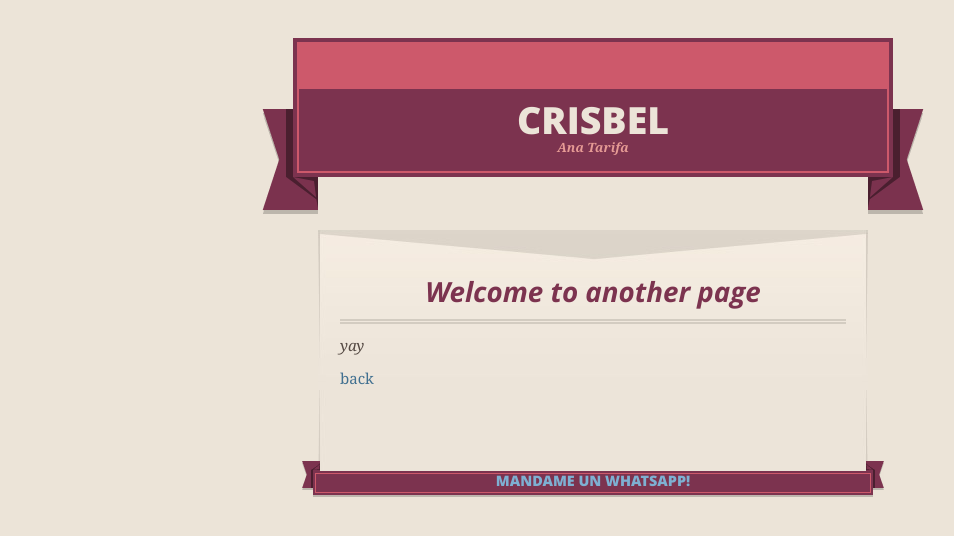
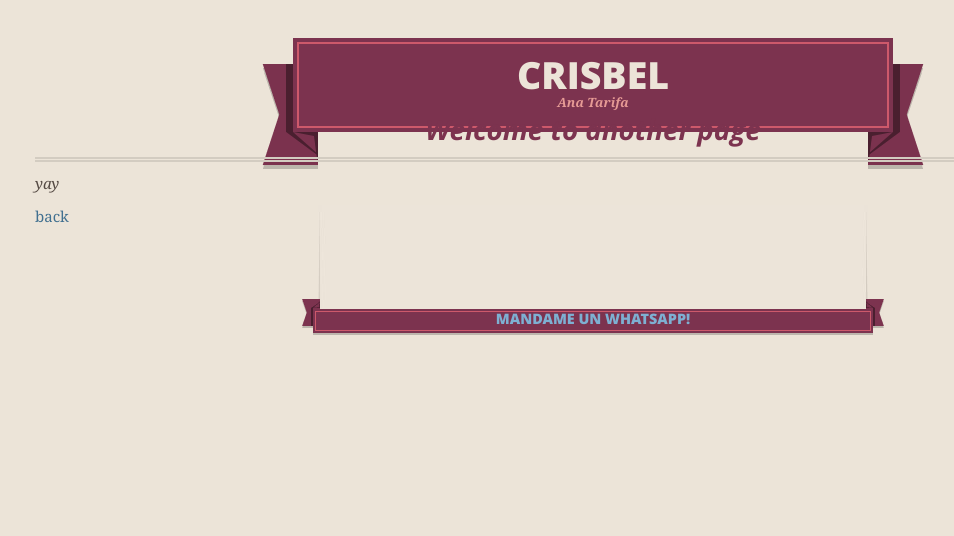
Before and after one commit to Cristian20020131/crisbel, a Jekyll site: the page built from another-page.md, in a window 1280 px wide. Shown: the top 536 px of the page, without its empty margins (47-1001 px from the left). Built offline with Jekyll 4.4.1, drawn with Linux system fonts in a browser that asks for light colours; our own code applies the rules of GitHub Pages for plain Markdown files.

Commit message:
Update default.html

```diff
--- a/_layouts/default.html
+++ b/_layouts/default.html
@@ -29,8 +29,6 @@
       <header>
         <span class="ribbon-outer">
           <span class="ribbon-inner">
-            <br>
-            <br>
             <h1>{{ site.title | default: site.github.repository_name }}</h1>
             <h2>{{ site.description | default: site.github.project_tagline }}</h2>
           </span>
@@ -46,7 +44,6 @@
           </span>
         </section>
       {% else %}
-        <div id="no-downloads">
           </span>
         </div>
       {% endif %}
```
